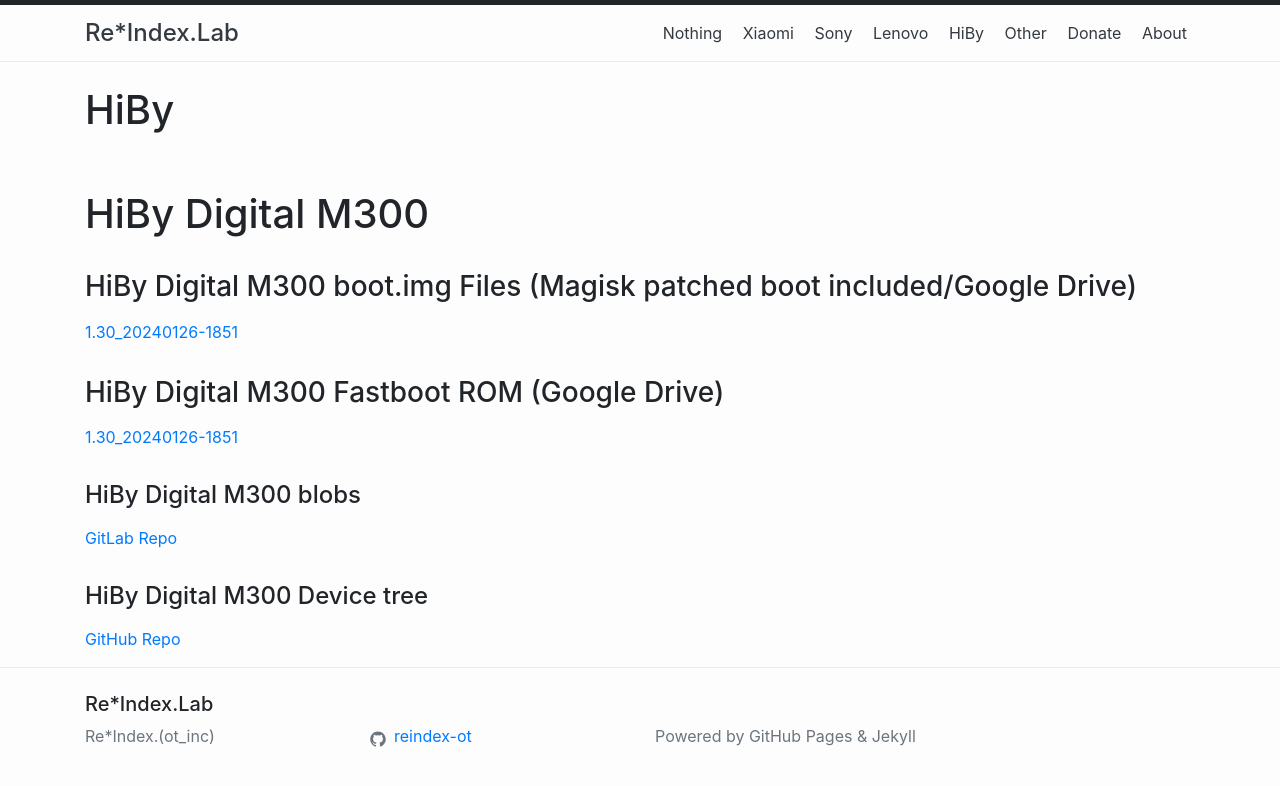
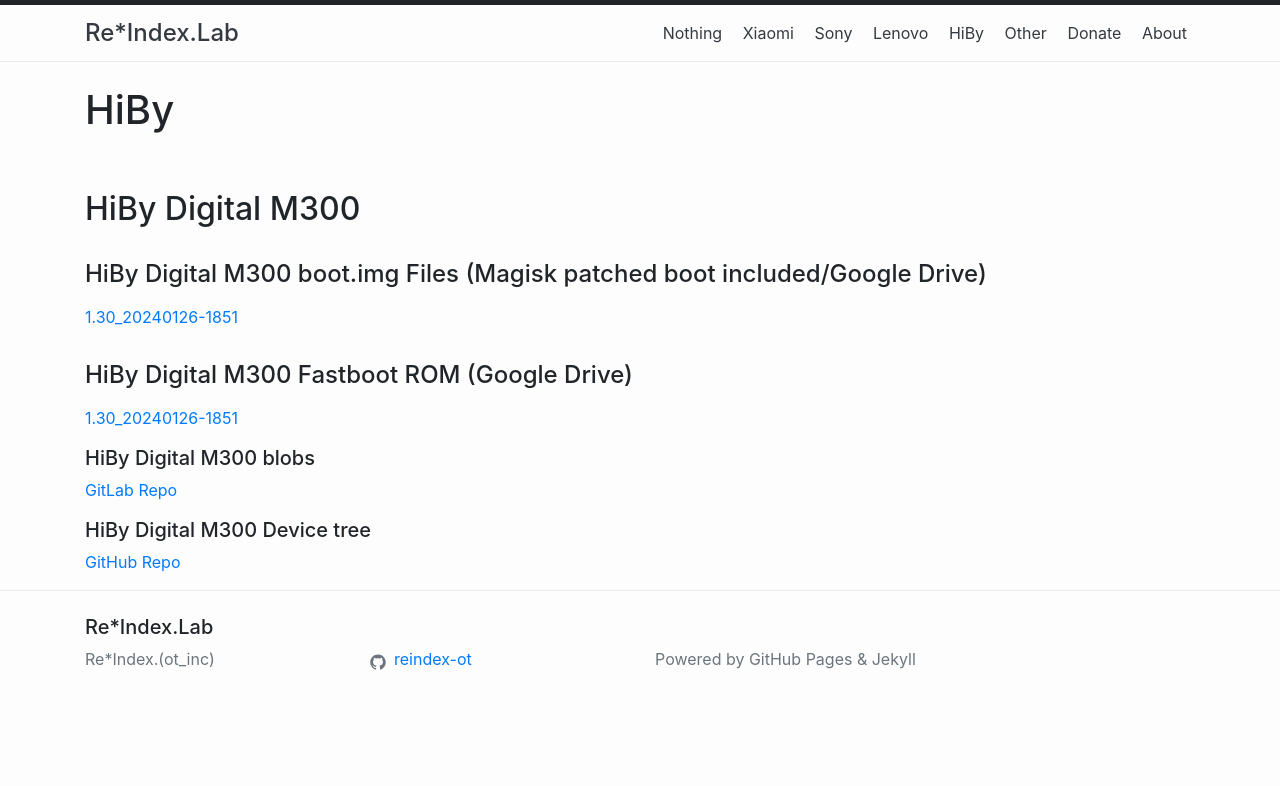
Before and after one commit to reindex-ot/reindex-ot.github.io, a Jekyll site: the page built from hiby.md, in a window 1280 px wide. Shown: the top 786 px of the page. Built offline with Jekyll 4.4.1, drawn with Linux system fonts in a browser that asks for light colours.

```diff
--- a/hiby.md
+++ b/hiby.md
@@ -4,12 +4,12 @@ title: HiBy
 permalink: /hiby/
 ---
 
-# HiBy Digital M300
-### HiBy Digital M300 boot.img Files (Magisk patched boot included/Google Drive)
+## HiBy Digital M300
+#### HiBy Digital M300 boot.img Files (Magisk patched boot included/Google Drive)
 [1.30_20240126-1851](https://drive.google.com/file/d/1L0QurUo5cP5Z8luGYCnFNgXG9fcKCxJ3/view?usp=drivesdk)
-### HiBy Digital M300 Fastboot ROM (Google Drive)
+#### HiBy Digital M300 Fastboot ROM (Google Drive)
 [1.30_20240126-1851](https://drive.google.com/file/d/1zxw3cP-y6Ixx1o4PL_DA4rm3XwCWbgEU/view?usp=drive_link)
-#### HiBy Digital M300 blobs
+##### HiBy Digital M300 blobs
 [GitLab Repo](https://gitlab.com/reindex_ot/hiby_digital_m300_blobs)
-#### HiBy Digital M300 Device tree
+##### HiBy Digital M300 Device tree
 [GitHub Repo](https://github.com/reindex-ot/hiby_digital_m300)
```
